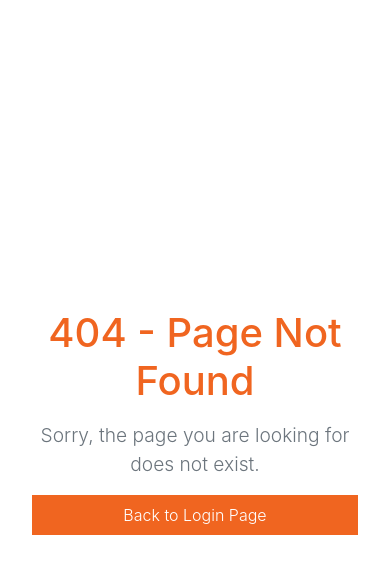
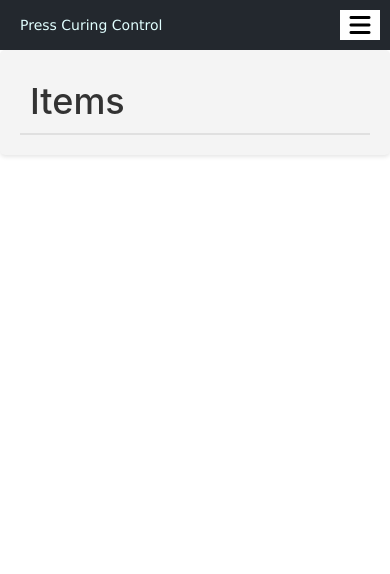
Before and after one commit to markkalalo/coreSTORE, a Vue app: page /item in a window 390 px wide. Before the commit this address had no page. Shown: the top 574 px of the page. Built offline with nearby package versions, Linux system fonts and the light colour scheme.

Commit message:
update desktop and mobile responsive of main dashboard

```diff
--- a/src/components/MainSideBarComponent.vue
+++ b/src/components/MainSideBarComponent.vue
@@ -8,17 +8,20 @@
 
     <div class="menu-list">
       <ul id="menu-content" :class="menuClass">
-        <li>
+        <router-link to="/dashboard">
+          <li>
           <a href="#">
             <i class="fa fa-dashboard fa-lg"></i> Dashboard
           </a>
         </li>
+        </router-link>
 
         <li @click="toggleSubMenu('inventory')" :class="{ 'active': activeMenu === 'inventory' }" data-toggle="collapse" data-target="#inventory" :aria-expanded="activeMenu === 'inventory' ? 'true' : 'false'" class="collapsed">
           <a href="#"><i class="fa fa-gift fa-lg"></i> Inventory <span class="arrow"></span></a>
         </li>
         <ul class="sub-menu collapse" id="inventory" v-if="activeMenu === 'inventory'">
-          <li class="active"><a href="#">Inventory 1</a></li>
+          <!-- <li class="active"><a href="#">Inventory 1</a></li> -->
+          <router-link to="/item"><li><a href="#">Items</a></li></router-link>
           <li><a href="#">Inventory 2</a></li>
           <li><a href="#">Inventory 3</a></li>
         </ul>
--- a/src/router.js
+++ b/src/router.js
@@ -4,6 +4,7 @@ import LoginPage from './views/LoginPage.vue';
 import DashboardPage from './views/DashboardPage.vue';
 import ResetPasswordPage from './views/ResetPasswordPage.vue';
 import NotFound404Page from './views/NotFound404Page.vue';
+import ItemPage from './views/ItemPage.vue';
 
 // Define routes
 const routes = [
@@ -32,6 +33,13 @@ const routes = [
   {
     path: '/:catchAll(.*)', // Matches any path
     component: NotFound404Page // Render your custom 404 page
+  },
+
+  // Item Page
+  {
+    path: '/item',
+    name: 'item',
+    component: ItemPage
   }
 ];
 
--- /dev/null
+++ b/src/views/ItemPage.vue
@@ -0,0 +1,46 @@
+<template>
+    <div class="container-fluid">
+      <div class="row">
+        <div class="col-md-2">
+          <SidebarComponent />
+        </div>
+        <!-- main content here -->
+        <div class="col-md-10 main-content">
+          <div class="main-dashboard">
+            <ModuleTitleBarComponent title="Items" />
+            <div class="row p-3">
+              <!-- This is the page content -->
+
+
+                <!-- end of page content -->
+            </div>
+          </div>
+        </div>
+      </div>
+    </div>
+  </template>
+
+  <script>
+  import SidebarComponent from '../components/MainSideBarComponent.vue';
+  import ModuleTitleBarComponent from '../components/ModuleTitleBarComponent.vue';
+
+  export default {
+    components: {
+      SidebarComponent,
+      ModuleTitleBarComponent
+    },
+  };
+  </script>
+
+  <style scoped>
+  body, html, .container-fluid, .row, .col-md-10 {
+    overflow-x: hidden;
+  }
+  .main-content {
+    width: 100%;
+  }
+
+  .header {
+    background-color: aqua;
+  }
+  </style>
```
